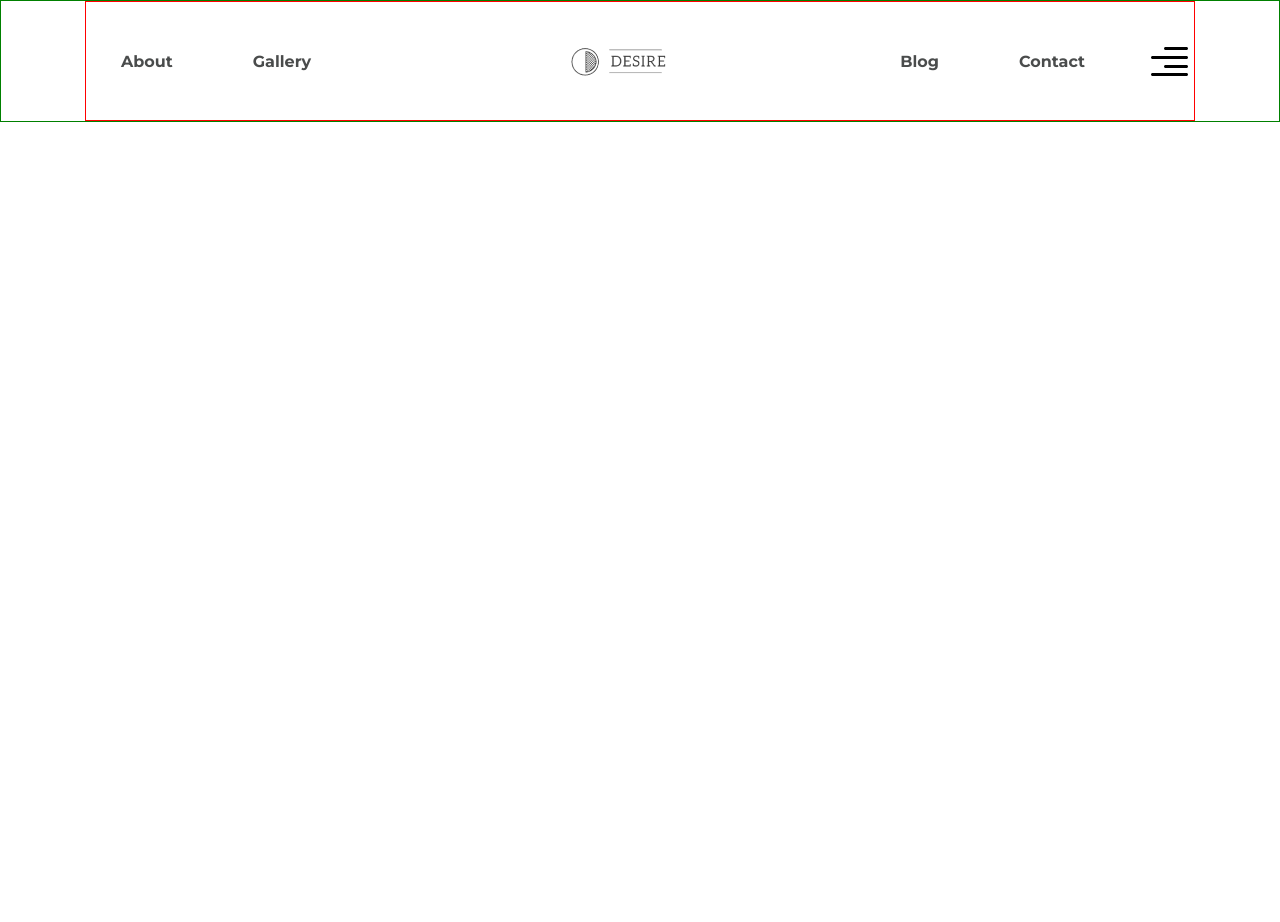
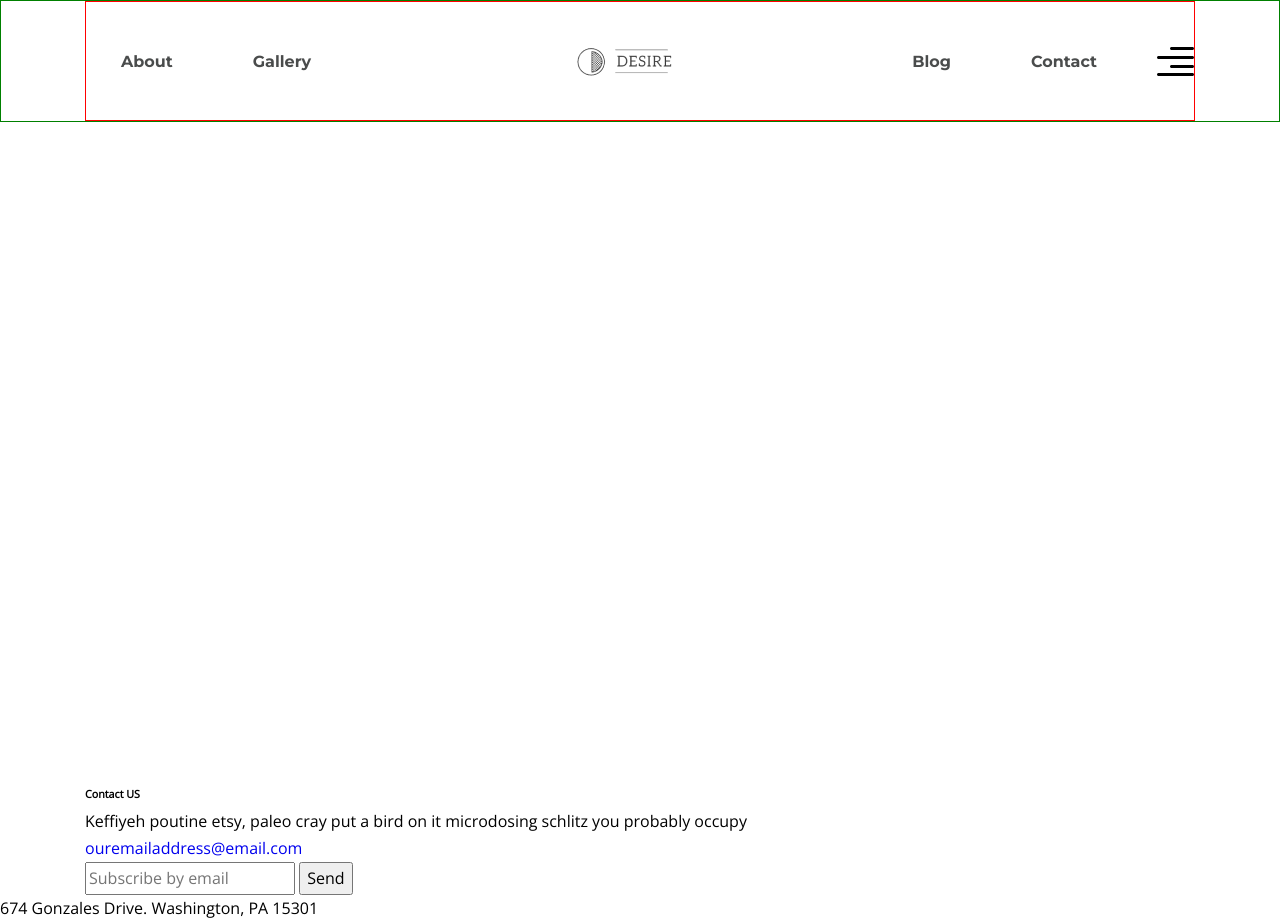
Before and after one commit to Kir1806/desire, a website: page app/index.html in a window 1280 px wide. Drawn offline with nearby package versions, Linux system fonts and the light colour scheme.

Commit message:
footer start

```diff
--- a/app/index.html
+++ b/app/index.html
@@ -47,7 +47,38 @@
   </header>
   <div class="wrapper">
     <main class="main"></main>
-    <footer class="footer"></footer>
+    <footer class="footer">
+      <div class="footer__content">
+        <div class="container">
+          <div class="footer__inner">
+            <div class="footer__info">
+              <h6 class="footer__info-title">Contact US</h6>
+              <p class="footer__info-text">
+                Keffiyeh poutine etsy, paleo cray put a bird on it microdosing schlitz you probably occupy
+              </p>
+              <a href="mailto:ouremailaddress@email.com" class="footer__info-email">
+                ouremailaddress@email.com
+              </a>
+              <form action="#" class="footer__form">
+                <input type="email" class="footer__form-input" placeholder="Subscribe by email">
+                <button class="footer__form-button" type="submit">Send</button>
+              </form>
+            </div>
+            <ul class="footer__social">
+
+            </ul>
+            <nav class="footer__menu">
+              <ul class="footer__menu-list">
+
+              </ul>
+            </nav>
+          </div>
+        </div>
+      </div>
+      <div class="footer__copyright">
+        674 Gonzales Drive.   Washington, PA 15301
+      </div>
+    </footer>
   </div>
 
 
--- a/app/scss/style.scss
+++ b/app/scss/style.scss
@@ -16,8 +16,11 @@
     &__button {
         background-color: transparent;
         border: none;
+        padding: 0;
+        cursor: pointer;
     }
 }
+
 .logo {
     margin: 0 auto;
 }
--- a/list.txt
+++ b/list.txt
@@ -18,3 +18,4 @@
 
 3. установил глобально gulp-cli, прописал в package script  для запуска gulp-dev и для gulp-build
 4. начал писать разметку для headera
+5.на многостраничных сайтах после header верстают footer
```
Also changed, not shown: app/css/style.min.css.
